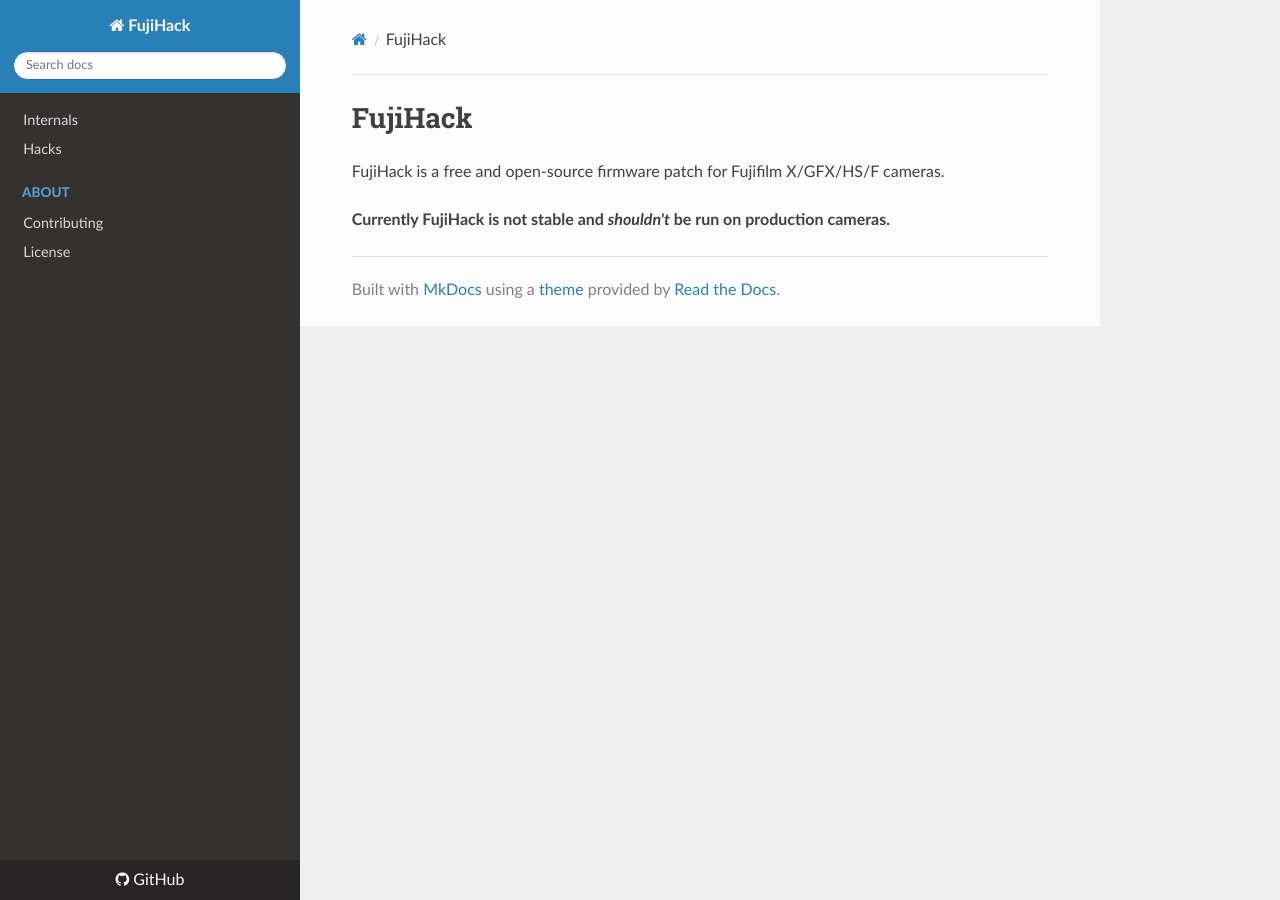
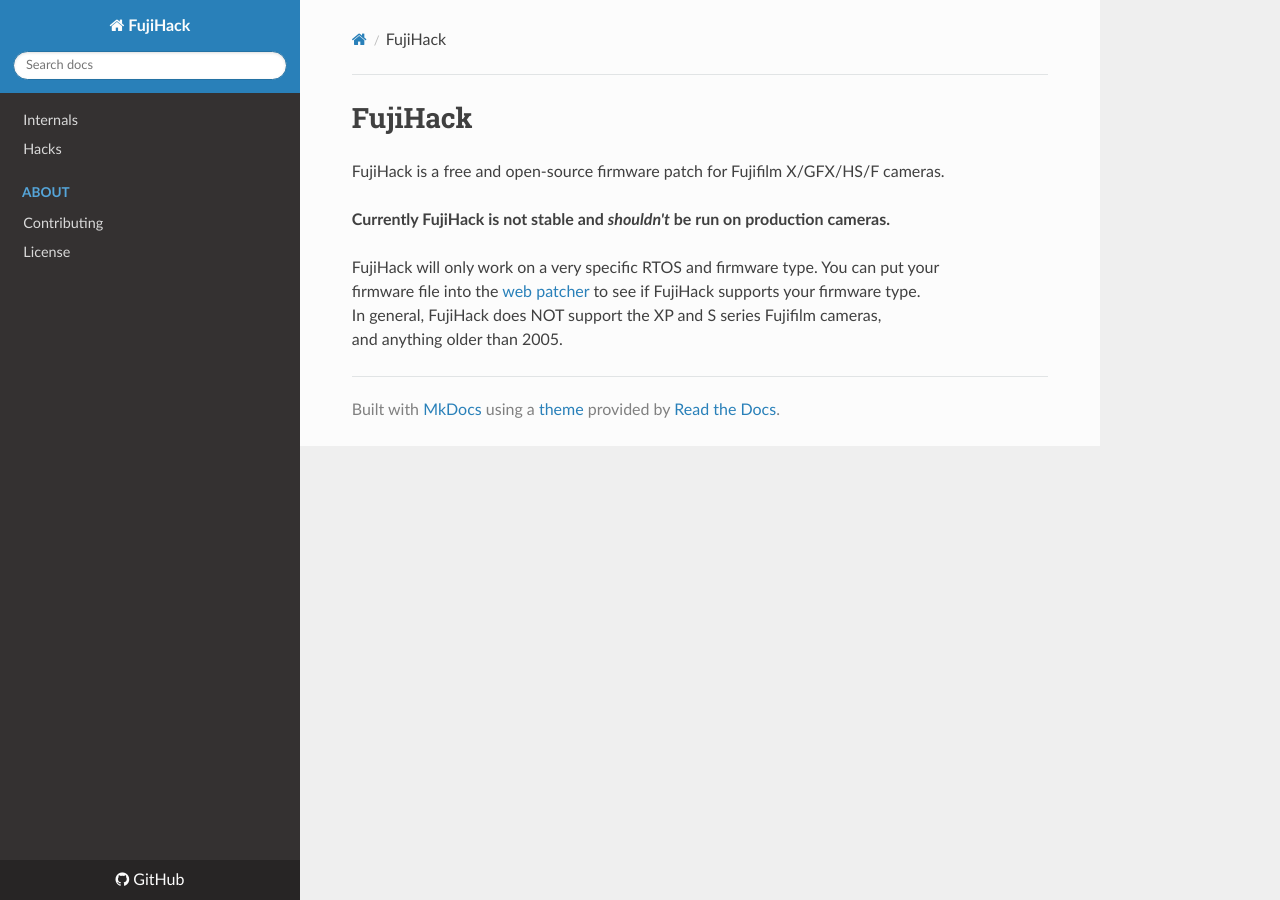
Before and after one commit to fujihack/wiki, an MkDocs documentation site: the page built from docs/index.md, in a window 1280 px wide. Built offline with MkDocs 1.6.1, drawn with Linux system fonts in a browser that asks for light colours; nearby versions of some CDN libraries.

Commit message:
Update index.md

```diff
--- a/docs/index.md
+++ b/docs/index.md
@@ -2,3 +2,8 @@
 FujiHack is a free and open-source firmware patch for Fujifilm X/GFX/HS/F cameras.
 
 **Currently FujiHack is not stable and *shouldn't* be run on production cameras.**
+
+FujiHack will only work on a very specific RTOS and firmware type. You can put your
+firmware file into the [web patcher](https://fujihack.github.io/patcher/) to see if FujiHack supports your firmware type.
+In general, FujiHack does NOT support the XP and S series Fujifilm cameras,
+and anything older than 2005.
```
